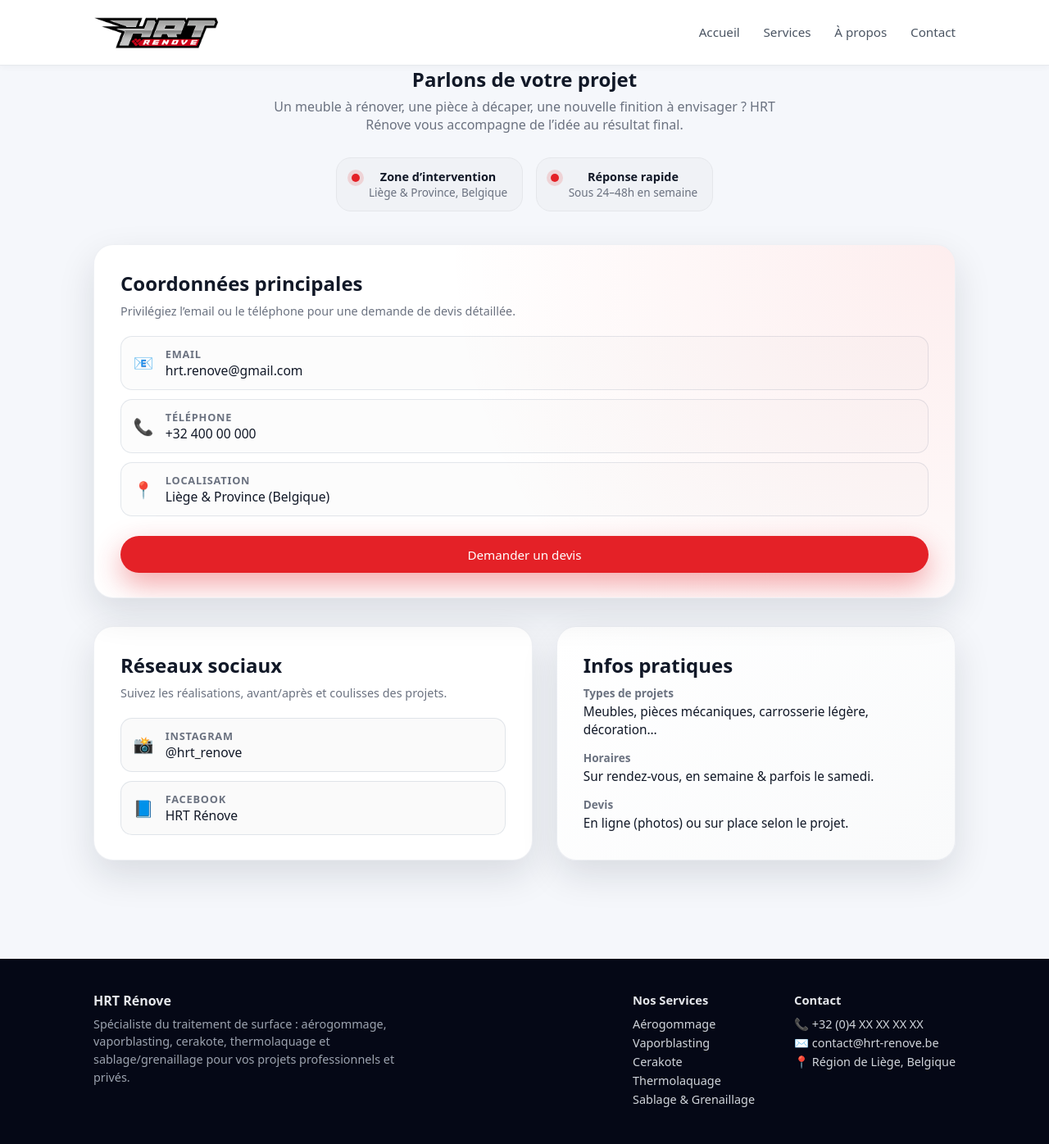
After one commit to yvmouth/vitrine-hrt-renove, a Flask app: page /contact in a window 1280 px wide. The commit adds this page. Shown: the whole page at 82% size. Run offline with Flask 3, Linux system fonts and the light colour scheme.

Commit message:
Page contact

```diff
--- a/server.py
+++ b/server.py
@@ -15,5 +15,9 @@ def services():
 def apropos():
     return render_template("apropos.html")
 
+@app.route("/contact")
+def contact():
+    return render_template("contact.html")
+
 if __name__ == "__main__":
     app.run(debug=True)
--- a/static/style.css
+++ b/static/style.css
@@ -1366,6 +1366,214 @@ ul {
   }
 }
 
+/************************************
+ * CONTACT PAGE – version harmonisée
+ ***********************************/
+
+.contact-page {
+  background: var(--color-bg-page);
+}
+
+/* HEADER INTRO */
+
+.contact-header {
+  text-align: center;
+  max-width: 780px;
+  margin: 0 auto 2.5rem auto;
+}
+
+.contact-header .section-subtitle {
+  max-width: 640px;
+  margin: 0.4rem auto 0 auto;
+  color: var(--color-text-muted);
+}
+
+/* BADGES SOUS LE TEXTE */
+
+.contact-badges {
+  margin-top: 1.8rem;
+  display: flex;
+  justify-content: center;
+  gap: 1rem;
+  flex-wrap: wrap;
+}
+
+.contact-badge {
+  display: flex;
+  align-items: flex-start;
+  gap: 0.7rem;
+  padding: 0.8rem 1.1rem;
+  border-radius: var(--radius-lg);
+  background: rgba(15, 23, 42, 0.02);
+  border: 1px solid var(--color-border-soft);
+}
+
+.badge-dot {
+  width: 10px;
+  height: 10px;
+  border-radius: 999px;
+  background: var(--color-primary);
+  box-shadow: 0 0 0 5px rgba(228, 33, 39, 0.15);
+  margin-top: 0.4rem;
+}
+
+.badge-title {
+  font-size: 0.9rem;
+  font-weight: 600;
+}
+
+.badge-text {
+  font-size: 0.85rem;
+  color: var(--color-text-muted);
+}
+
+/* GRILLE DES CARTES */
+
+.contact-layout {
+  display: grid;
+  grid-template-columns: minmax(0, 1.1fr) minmax(0, 1fr);
+  gap: 1.8rem;
+  align-items: stretch;
+}
+
+/* CARTES GÉNÉRALES */
+
+.contact-card {
+  background: var(--color-bg-card);
+  padding: 1.9rem 2rem;
+  border-radius: var(--radius-xl);
+  box-shadow: var(--shadow-soft);
+  border: 1px solid rgba(148, 163, 184, 0.16);
+}
+
+.contact-card--main {
+  position: relative;
+  overflow: hidden;
+  grid-column: 1 / -1; /* pleine largeur */
+  margin-bottom: 0.3rem;
+}
+
+.contact-card--main::before {
+  content: "";
+  position: absolute;
+  inset: 0;
+  background: radial-gradient(circle at top right,
+    rgba(228, 33, 39, 0.08),
+    transparent 55%);
+  pointer-events: none;
+}
+
+.contact-card--light {
+  background: linear-gradient(135deg, #ffffff, #f9fafb);
+}
+
+.contact-title {
+  margin-bottom: 0.5rem;
+}
+
+.contact-card__tip {
+  margin-bottom: 1.3rem;
+  font-size: 0.9rem;
+  color: var(--color-text-muted);
+}
+
+/* MÉTHODES DE CONTACT */
+
+.contact-methods {
+  display: flex;
+  flex-direction: column;
+  gap: 0.7rem;
+}
+
+.contact-method {
+  display: flex;
+  align-items: center;
+  gap: 0.9rem;
+  padding: 0.75rem 0.9rem;
+  border-radius: var(--radius-md);
+  border: 1px solid rgba(148, 163, 184, 0.25);
+  background: rgba(15, 23, 42, 0.01);
+  text-decoration: none;
+  transition: transform 0.15s ease, box-shadow 0.15s ease,
+              border-color 0.15s ease, background 0.15s ease;
+}
+
+.contact-method--static {
+  cursor: default;
+}
+
+.contact-method__icon {
+  font-size: 1.25rem;
+}
+
+.contact-method__label {
+  font-size: 0.8rem;
+  font-weight: 600;
+  text-transform: uppercase;
+  letter-spacing: 0.06em;
+  color: var(--color-text-muted);
+}
+
+.contact-method__value {
+  font-size: 0.98rem;
+  color: var(--color-text-main);
+}
+
+.contact-method:hover:not(.contact-method--static) {
+  transform: translateY(-1px);
+  box-shadow: 0 10px 30px rgba(15, 23, 42, 0.12);
+  border-color: rgba(228, 33, 39, 0.6);
+  background: rgba(228, 33, 39, 0.02);
+}
+
+.contact-methods--social .contact-method {
+  background: rgba(15, 23, 42, 0.02);
+}
+
+/* CTA */
+
+.contact-cta {
+  margin-top: 1.5rem;
+  width: 100%;
+  text-align: center;
+}
+
+/* INFOS PRATIQUES */
+
+.contact-infos-list {
+  list-style: none;
+  padding: 0;
+  margin: 0;
+  display: flex;
+  flex-direction: column;
+  gap: 0.85rem;
+}
+
+.contact-infos-label {
+  display: block;
+  font-size: 0.85rem;
+  font-weight: 600;
+  color: var(--color-text-muted);
+  margin-bottom: 0.15rem;
+}
+
+.contact-infos-value {
+  font-size: 0.96rem;
+  color: var(--color-text-main);
+}
+
+/* RESPONSIVE */
+
+@media (max-width: 960px) {
+  .contact-layout {
+    grid-template-columns: minmax(0, 1fr);
+  }
+
+  .contact-card--main {
+    grid-column: 1 / 2;
+  }
+}
+
 /**************************************************************
  * 10. FOOTER
  *************************************************************/
--- a/templates/base.html
+++ b/templates/base.html
@@ -35,7 +35,7 @@
         <a href="{{ url_for('index') }}" class="nav-link">Accueil</a>
         <a href="{{ url_for('services') }}" class="nav-link">Services</a>
         <a href="{{ url_for('apropos') }}" class="nav-link">À propos</a>
-        <a href="#contact" class="nav-link">Contact</a>
+        <a href="{{ url_for('contact') }}" class="nav-link">Contact</a>
       </nav>
     </div>
   </header>
--- /dev/null
+++ b/templates/contact.html
@@ -0,0 +1,128 @@
+{% extends "base.html" %}
+{% block title %}Contact – HRT Rénove{% endblock %}
+
+{% block content %}
+<main class="contact-page section-padding">
+
+  <!-- HEADER / INTRO CENTRÉ -->
+  <section class="contact-header container">
+    <h1 class="section-title">Parlons de votre projet</h1>
+    <p class="section-subtitle">
+      Un meuble à rénover, une pièce à décaper, une nouvelle finition à envisager ?
+      HRT Rénove vous accompagne de l’idée au résultat final.
+    </p>
+
+    <div class="contact-badges">
+      <div class="contact-badge">
+        <span class="badge-dot"></span>
+        <div>
+          <p class="badge-title">Zone d’intervention</p>
+          <p class="badge-text">Liège & Province, Belgique</p>
+        </div>
+      </div>
+      <div class="contact-badge">
+        <span class="badge-dot"></span>
+        <div>
+          <p class="badge-title">Réponse rapide</p>
+          <p class="badge-text">Sous 24–48h en semaine</p>
+        </div>
+      </div>
+    </div>
+  </section>
+
+  <!-- GRILLE DES CARTES -->
+  <section class="contact-layout container">
+
+    <!-- CARTE 1 : COORDONNÉES PRINCIPALES (PLEINE LARGEUR) -->
+    <div class="contact-card contact-card--main">
+      <h2 class="contact-title">Coordonnées principales</h2>
+      <p class="contact-card__tip">
+        Privilégiez l’email ou le téléphone pour une demande de devis détaillée.
+      </p>
+
+      <div class="contact-methods">
+        <a class="contact-method" href="mailto:hrt.renove@gmail.com">
+          <span class="contact-method__icon">📧</span>
+          <div>
+            <p class="contact-method__label">Email</p>
+            <p class="contact-method__value">hrt.renove@gmail.com</p>
+          </div>
+        </a>
+
+        <a class="contact-method" href="tel:+32400000000">
+          <span class="contact-method__icon">📞</span>
+          <div>
+            <p class="contact-method__label">Téléphone</p>
+            <p class="contact-method__value">+32 400 00 000</p>
+          </div>
+        </a>
+
+        <div class="contact-method contact-method--static">
+          <span class="contact-method__icon">📍</span>
+          <div>
+            <p class="contact-method__label">Localisation</p>
+            <p class="contact-method__value">Liège & Province (Belgique)</p>
+          </div>
+        </div>
+      </div>
+
+      <a href="mailto:hrt.renove@gmail.com" class="btn btn-primary contact-cta">
+        Demander un devis
+      </a>
+    </div>
+
+    <!-- CARTE 2 : RÉSEAUX SOCIAUX -->
+    <div class="contact-card">
+      <h2 class="contact-title">Réseaux sociaux</h2>
+      <p class="contact-card__tip">
+        Suivez les réalisations, avant/après et coulisses des projets.
+      </p>
+
+      <div class="contact-methods contact-methods--social">
+        <a class="contact-method" href="https://instagram.com/hrt_renove" target="_blank">
+          <span class="contact-method__icon">📸</span>
+          <div>
+            <p class="contact-method__label">Instagram</p>
+            <p class="contact-method__value">@hrt_renove</p>
+          </div>
+        </a>
+
+        <a class="contact-method" href="https://facebook.com/hrt.renove" target="_blank">
+          <span class="contact-method__icon">📘</span>
+          <div>
+            <p class="contact-method__label">Facebook</p>
+            <p class="contact-method__value">HRT Rénove</p>
+          </div>
+        </a>
+      </div>
+    </div>
+
+    <!-- CARTE 3 : INFOS PRATIQUES -->
+    <div class="contact-card contact-card--light">
+      <h2 class="contact-title">Infos pratiques</h2>
+      <ul class="contact-infos-list">
+        <li>
+          <span class="contact-infos-label">Types de projets</span>
+          <span class="contact-infos-value">
+            Meubles, pièces mécaniques, carrosserie légère, décoration…
+          </span>
+        </li>
+        <li>
+          <span class="contact-infos-label">Horaires</span>
+          <span class="contact-infos-value">
+            Sur rendez-vous, en semaine & parfois le samedi.
+          </span>
+        </li>
+        <li>
+          <span class="contact-infos-label">Devis</span>
+          <span class="contact-infos-value">
+            En ligne (photos) ou sur place selon le projet.
+          </span>
+        </li>
+      </ul>
+    </div>
+
+  </section>
+
+</main>
+{% endblock %}
--- a/templates/index.html
+++ b/templates/index.html
@@ -27,7 +27,7 @@
           <span class="btn-arrow">→</span>
         </a>
         <!-- Bouton contact inchangé (ancre) -->
-        <a href="#contact" class="btn btn-secondary">
+        <a href="{{ url_for('contact') }}" class="btn btn-secondary">
           Nous contacter
         </a>
       </div>
```
